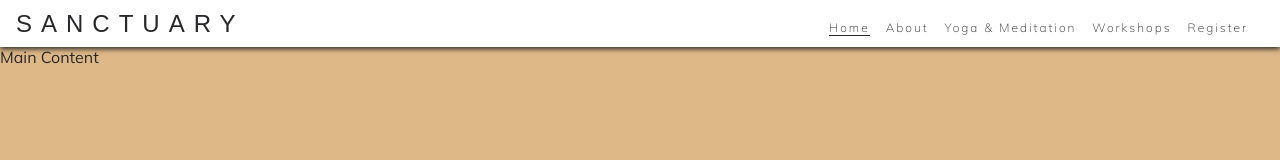
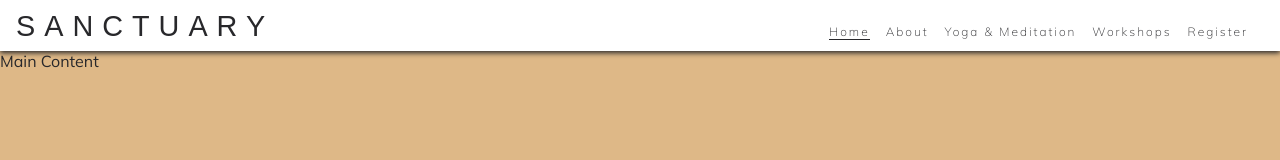
Before and after one commit to kelseyjaneadams/sanctuary-project, a plain HTML site: page index.html in a window 1280 px wide. Shown: the top 160 px of the page. Drawn offline with Linux system fonts and the light colour scheme; a web font is replaced by a local one.

Commit message:
Debugged styles for the logo on tablet, laptop and desktops.

```diff
--- a/assets/css/style.css
+++ b/assets/css/style.css
@@ -126,7 +126,7 @@ footer {
 
     h1 {
         /* Make logo smaller so navbar pages can be seen */
-        font-size: 1.5rem;
+        font-size: 1.8rem;
         letter-spacing: 9px;
         /* Make the logo more centered vertically */
         padding-top: 10px
@@ -139,7 +139,7 @@ footer {
     /* Main Content */
     main {
         /* Push main content down to accomodate the logo padding */
-        margin-top: 47px;
+        margin-top: 51px;
     }
 }
 
@@ -148,4 +148,11 @@ footer {
     #menu a:hover {
         border-bottom: 1px solid #28282B;
     }
+
+    h1 {
+        font-size: 1.8rem;
+        letter-spacing: 9px;
+        /* Make the logo more centered vertically */
+        padding-top: 10px
+    }
 }
```
